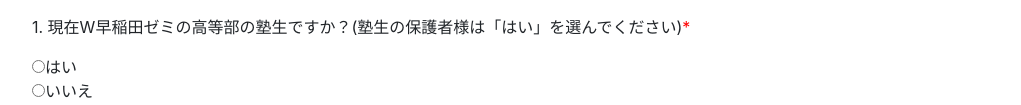
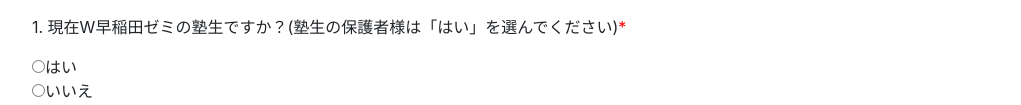
Before and after one commit to WasedaInoue/kumagaya-user, a plain HTML site: page index.html in a window 1280 px wide. Shown: the part 215-320 px from the top of the page, without its empty margins (128-1149 px from the left). Drawn offline with nearby package versions, Linux system fonts and the light colour scheme; a script that the page names is missing.

Commit message:
Update index.html

```diff
--- a/index.html
+++ b/index.html
@@ -19,7 +19,7 @@
     <font color='red'>塾生生活に必要な情報や<br>お得な特典情報を受け取るのに必要です。<br><br>※塾生の方は全項目回答必須です※<br>
       ※塾外生の方は*の項目は回答必須です※</font></div>
   <form class="w-75 mx-auto">
-    <p class="mt-3">1. 現在W早稲田ゼミの高等部の塾生ですか？(塾生の保護者様は「はい」を選んでください)<font color='red'>*</font></p>
+    <p class="mt-3">1. 現在W早稲田ゼミの塾生ですか？(塾生の保護者様は「はい」を選んでください)<font color='red'>*</font></p>
     <div>
       <input type="radio" name="student" value="塾生" required>はい</label><br>
       <input type="radio" name="student" value="外部生">いいえ</label>
```
